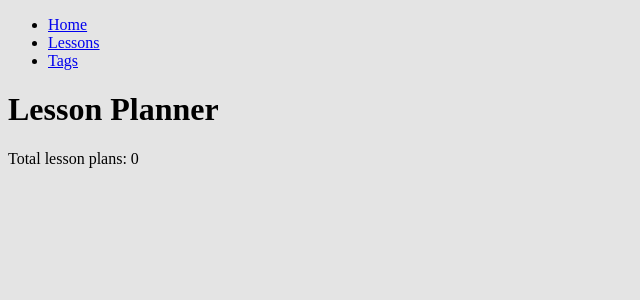
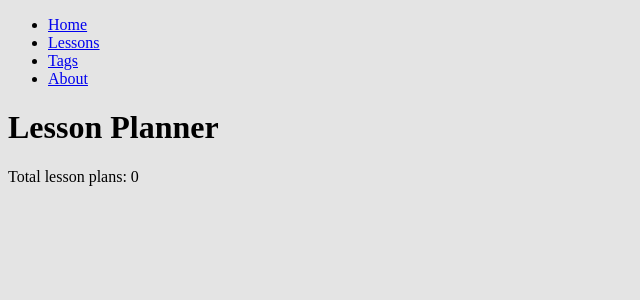
Before and after one commit to denibulkashvili/LessonPlanner, a Django app: page / in a window 1280 px wide. Shown: the top 300 px of the page, without its empty margins (0-640 px from the left). Run offline with Django 3.2, Linux system fonts and the light colour scheme; data that the repository does not hold is empty.

Commit message:
Add about page

```diff
--- /dev/null
+++ b/lesson_plans/templates/about.html
@@ -0,0 +1,6 @@
+{% extends "base.html" %}
+
+{% block content %}
+  <h1>About</h1>
+  <p>Lesson Planner is an application for creating and organizing lesson plans for ESL classes.</p>
+{% endblock %}
--- a/lesson_plans/templates/base.html
+++ b/lesson_plans/templates/base.html
@@ -9,13 +9,21 @@
   <link rel="stylesheet" href="{% static 'css/styles.css' %}">
 </head>
 <body>
-  <div class="sidebar">
-    {% block sidebar %}
+  <header>
+    <nav>
       <ul>
         <li><a href="{% url 'index' %}">Home</a></li>
         <li><a href="{% url 'lesson_list' %}">Lessons</a></li>
         <li><a href="{% url 'tag_list' %}">Tags</a></li>
+        <li><a href="{% url 'about' %}">About</a></li>
       </ul>
+    </nav>
+  </header>
+
+
+  <div class="sidebar">
+    {% block sidebar %}
+
     {% endblock %}
   </div>
   <div class="container">
--- a/lesson_plans/urls.py
+++ b/lesson_plans/urls.py
@@ -5,6 +5,7 @@ from lesson_plans.views import (
     TagDetailView,
     TagListView,
     IndexView,
+    AboutView,
 )
 
 urlpatterns = [
@@ -13,4 +14,5 @@ urlpatterns = [
     path("lesson/<pk>/", LessonDetailView.as_view(), name="lesson_detail"),
     path("tags/", TagListView.as_view(), name="tag_list"),
     path("tag/<slug:slug>/", TagDetailView.as_view(), name="tag_detail"),
+    path("about/", AboutView.as_view(), name="about")
 ]
--- a/lesson_plans/views.py
+++ b/lesson_plans/views.py
@@ -10,6 +10,9 @@ class IndexView(TemplateView):
         context = super().get_context_data(**kwargs)
         context["lesson_count"] = Lesson.objects.all().count()
         return context
+
+class AboutView(TemplateView):
+    template_name = "about.html"
 
 class LessonListView(ListView):
     model = Lesson
```
